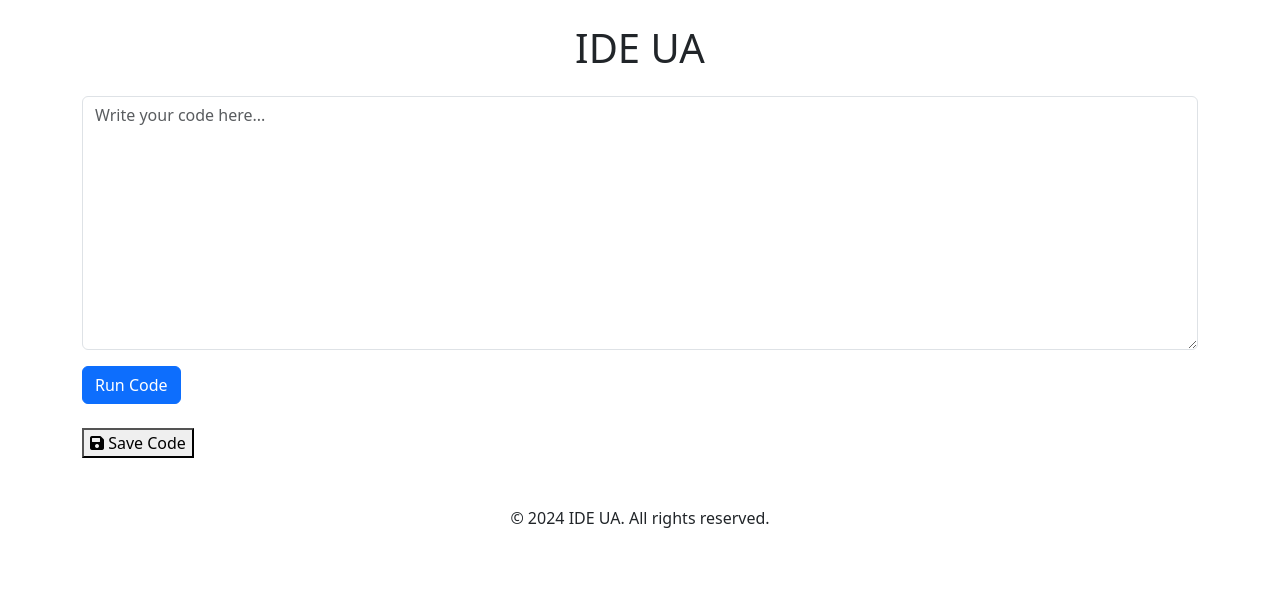
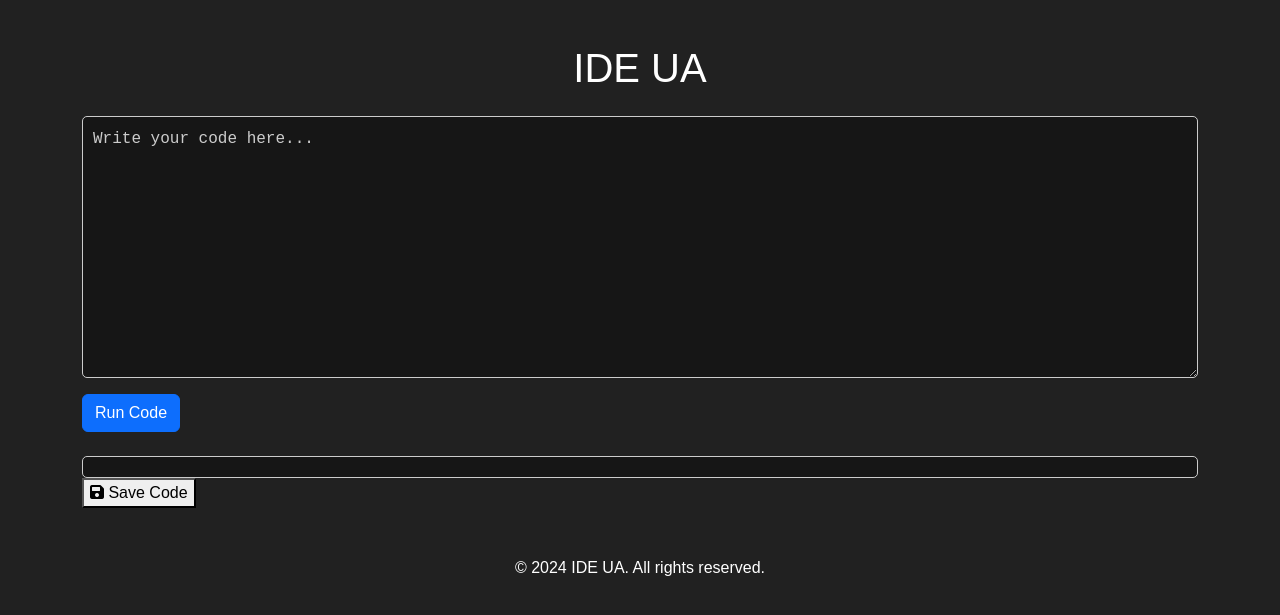
Before and after one commit to ianconnonUA/IDE-UA, a Flask app: page / in a window 1280 px wide. Shown: the top 615 px of the page. Run offline with Flask 3, Linux system fonts and the light colour scheme.

Commit message:
ide style and license

```diff
--- a/app.py
+++ b/app.py
@@ -12,7 +12,7 @@ def run_code():
     data = request.get_json()
     code = data.get('code', '')
     try:
-        result = subprocess.run(['python', '-c', code], capture_output=True, text=True)
+        result = subprocess.run(['python', '-c', code], capture_output=True, text=True, timeout=5)
         output = result.stdout if result.stdout else result.stderr
     except Exception as e:
         output = str(e)
--- /dev/null
+++ b/static/style.css
@@ -0,0 +1,24 @@
+body{
+    background-color: #212121;
+    color: #fff;
+    font-family: Arial, sans-serif;
+    margin: 0;
+    padding: 20px;
+}
+#code, #result{
+    font-size: 16px;
+    line-height: 1.5;
+    font-family: 'Courier New', Courier, monospace;
+    background-color: #161616;
+    color: #fff;
+    border: 1px solid #ccc;
+    padding: 10px;
+    border-radius: 5px;
+    overflow-x: auto;
+}
+#code::placeholder{
+    color: #ccc;
+}
+#result{
+    color: #54e76f;
+}
--- a/templates/index.html
+++ b/templates/index.html
@@ -8,7 +8,9 @@
     <link rel="stylesheet" href="https://cdnjs.cloudflare.com/ajax/libs/font-awesome/6.0.0-beta3/css/all.min.css">
     <link href="https://cdn.jsdelivr.net/npm/bootstrap@5.3.0/dist/css/bootstrap.min.css" rel="stylesheet">
     <script src="https://cdn.jsdelivr.net/npm/bootstrap@5.3.0/dist/js/bootstrap.bundle.min.js"></script>
+    <link rel="stylesheet" href="{{ url_for('static', filename='style.css') }}">
 </head>
+
 <body>
 
     <div class="page-container container mt-4">
@@ -52,9 +54,21 @@
         .then(response => response.json())
         .then(data => {
             const resultDiv = document.getElementById('result');
+            const lines = data.output.split('\n').filter(line => line.trim() !== '');
+            let listItems = '';
+            lines.forEach((line, idx) => {
+            if (line.startsWith('Error:')) {
+                listItems += `<li class="text-danger">${line}</li>`;
+            } else {
+                listItems += `<li>${line}</li>`;
+            }
+            });
             resultDiv.innerHTML = `
-                <h2>Output:</h2>
-                <pre class="bg-light p-3 border rounded">${data.output}</pre>
+            <h2>Output:</h2>
+            <ol>
+                ${listItems}
+            </ol>
+            <hr>
             `;
         })
         .catch(error => {
@@ -62,7 +76,7 @@
             const resultDiv = document.getElementById('result');
             resultDiv.innerHTML = `
                 <h2 class="text-danger">Error:</h2>
-                <pre class="bg-light p-3 border rounded">${error}</pre>
+                <pre>${error}</pre>
             `;
         });
     });
@@ -76,6 +90,18 @@
         a.click();
         URL.revokeObjectURL(url);
     });
+
+    document.getElementById('code').addEventListener('keydown', function(e) {
+        if (e.key === 'Tab') {
+            e.preventDefault();
+            const textarea = this;
+            const start = textarea.selectionStart;
+            const end = textarea.selectionEnd;
+            textarea.value = textarea.value.substring(0, start) + '\t' + textarea.value.substring(end);
+            textarea.selectionStart = textarea.selectionEnd = start + 1;
+        }
+    });
+
     </script>
 
 </body>
```
Also changed, not shown: requirements.txt (added, +8 -0 lines), 1 other file.
